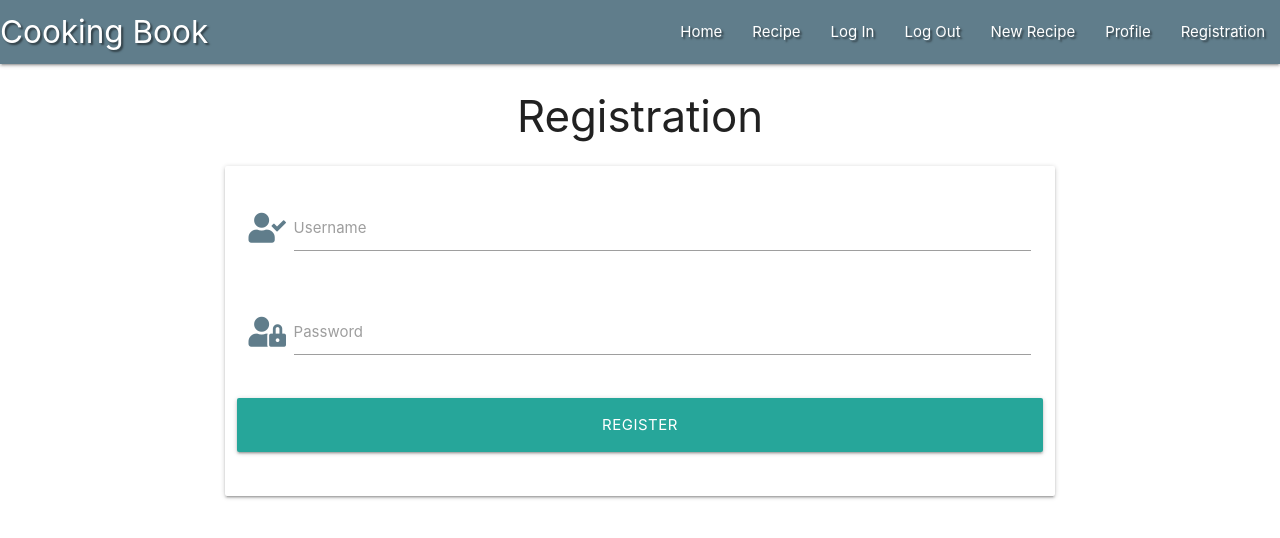
After one commit to azimny86/MS-3, a Flask app: page /register in a window 1280 px wide. The commit adds this page. Shown: the top 538 px of the page. Run offline with Flask 2, Linux system fonts and the light colour scheme; some libraries are stand-ins or nearby versions.

Commit message:
Add Registration template

```diff
--- a/app.py
+++ b/app.py
@@ -3,6 +3,7 @@ from flask import (
     Flask , flash , render_template , redirect , request , session , url_for)
 from flask_pymongo import PyMongo
 from bson.objectid import ObjectId
+from werkzeug.security import generate_password_hash , check_password_hash
 if os.path.exists("env.py"):
     import env
 
@@ -22,6 +23,10 @@ def get_recipes():
     return render_template("recipe.html" , recipes=recipes)
 
 
+@app.route("/register" , methods = ["GET" , "POST"])
+def register():
+    return render_template("register.html")
+
 if __name__== "__main__":
     app.run(host=os.environ.get("IP"),
             port=int(os.environ.get("PORT")),
--- a/templates/base.html
+++ b/templates/base.html
@@ -32,7 +32,7 @@
                     <li><a href="#">Log Out</a></li>
                     <li><a href="#">New Recipe</a></li>
                     <li><a href="#">Profile</a></li>
-                    <li><a href="#">Registration</a></li>
+                    <li><a href="{{url_for('register')}}">Registration</a></li>
 
                 </ul>
             </div>
@@ -45,7 +45,7 @@
             <li><a href="#">Log Out</a></li>
             <li><a href="#">New Recipe</a></li>
             <li><a href="#">Profile</a></li>
-            <li><a href="#">Registration</a></li>
+            <li><a href="{{url_for('register')}}">Registration</a></li>
         </ul>
     </header>
 
--- /dev/null
+++ b/templates/register.html
@@ -0,0 +1,30 @@
+{% extends "base.html" %}
+{% block content %}
+    <h3 class="center-align">Registration</h3>
+    <div class="row">
+        <form class="col s12 m8 offset-m2">
+            <div class="card-panel">
+                <div class="row">
+                    <div class="input-field col s12">
+                        <i class="fas fa-user-check prefix blue-grey-text"></i>
+                        <input id="username" name="username" type="text" class="validate">
+                        <label for="username">Username</label>
+                    </div>
+                </div>
+                <div class="row">
+                    <div class="input-field col s12">
+                        <i class="fas fa-user-lock prefix blue-grey-text"></i>
+                        <input id="password" name="password" type="password" class="validate">
+                        <label for="password">Password</label>
+                    </div>
+                </div>
+                <div class="row">
+                    <button type="submit" class="col s12 btn-large text-blue-grey">
+                        Register
+                    </button>
+                </div>
+            </div>
+        </form>
+    </div>
+
+{% endblock %}
```
